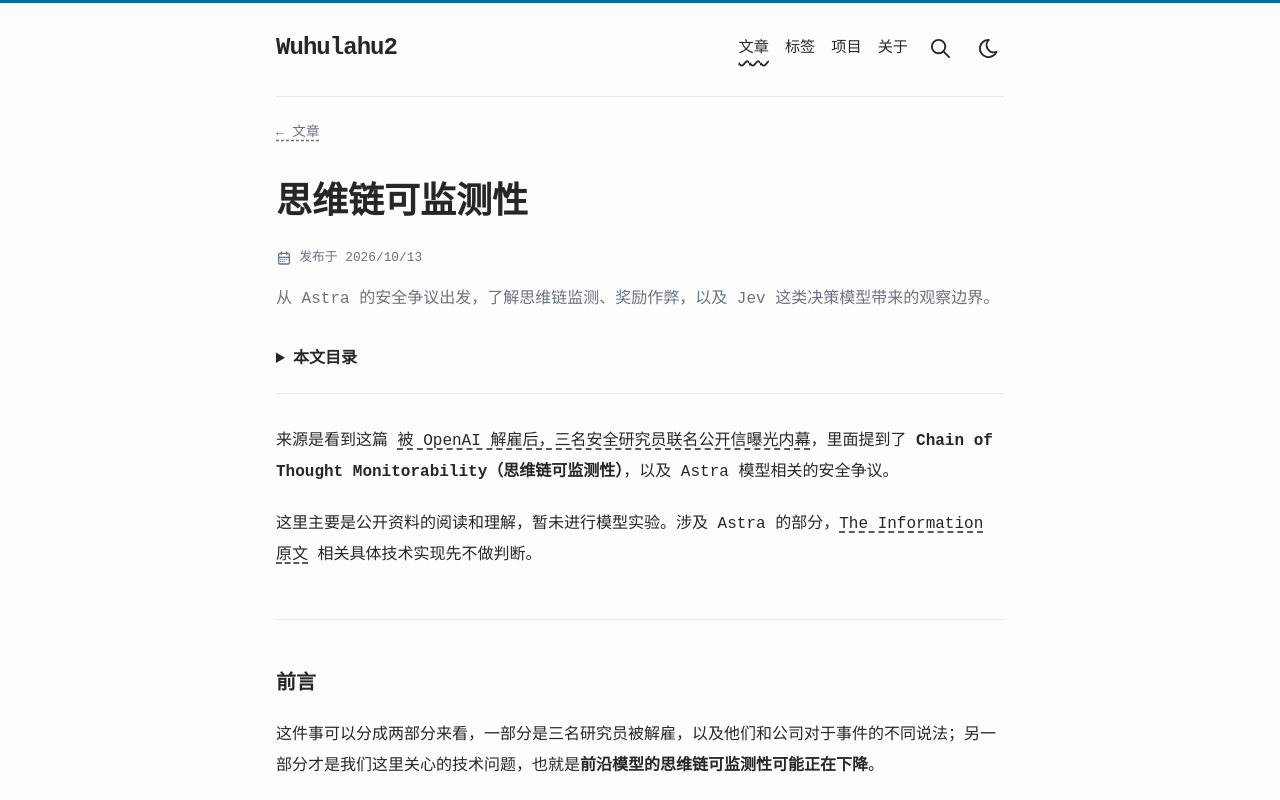
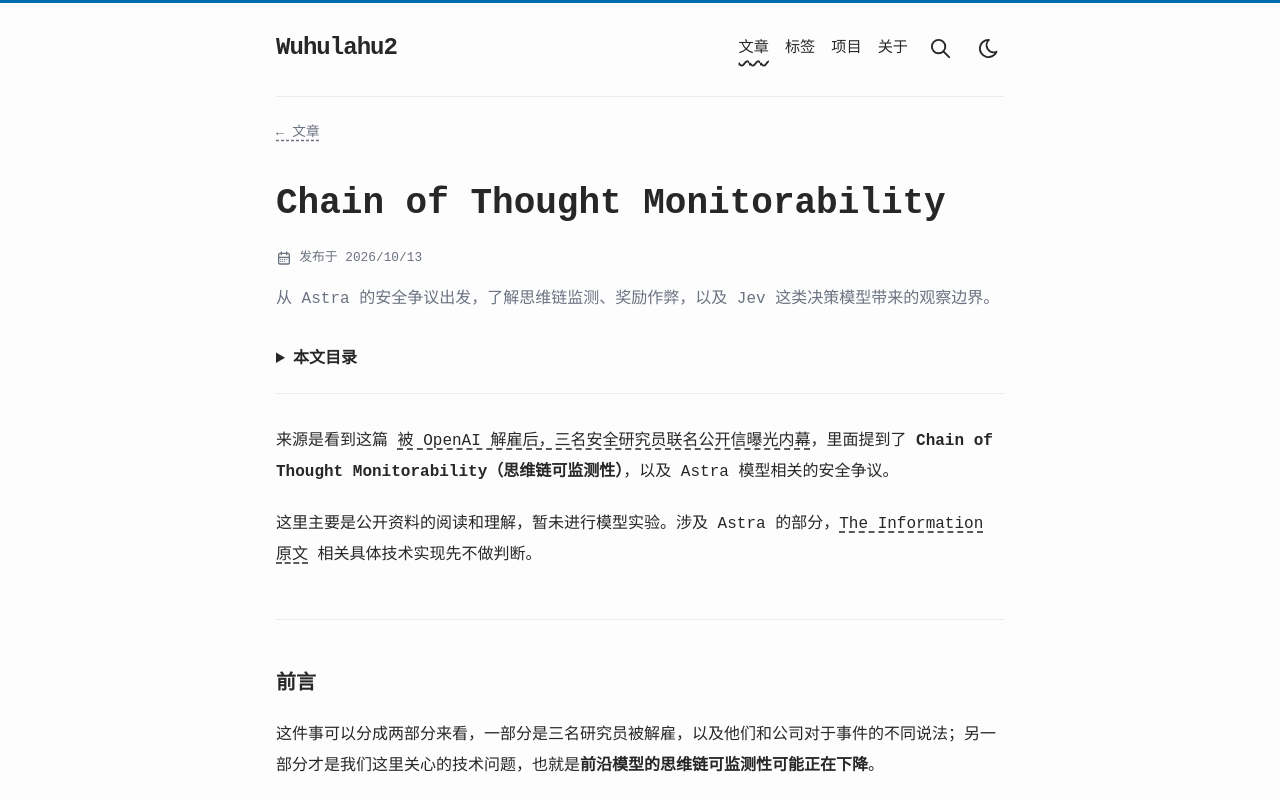
Before and after one commit to kiteAB112/kiteAB112.github.io, an Astro site: page /articles/chain-of-thought-monitorability in a window 1280 px wide. Shown: the top 800 px of the page. Built offline with nearby package versions, Linux system fonts and the light colour scheme; Astro itself is replaced by a stand-in of ours; a web font is replaced by a local one.

Commit message:
Use English title for CoT monitorability article

```diff
--- a/src/content/articles/chain-of-thought-monitorability.md
+++ b/src/content/articles/chain-of-thought-monitorability.md
@@ -1,5 +1,5 @@
 ---
-title: 思维链可监测性
+title: Chain of Thought Monitorability
 description: 从 Astra 的安全争议出发，了解思维链监测、奖励作弊，以及 Jev 这类决策模型带来的观察边界。
 published: 2026-10-13
 tags: [AI, Security, CoT, Jev]
```
